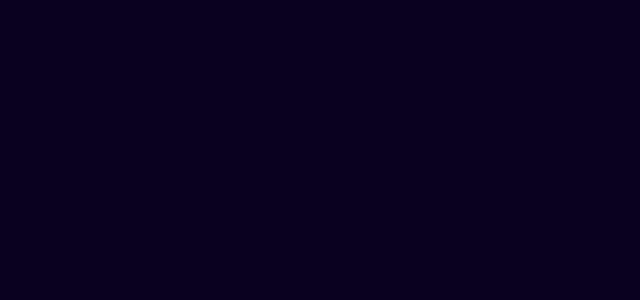
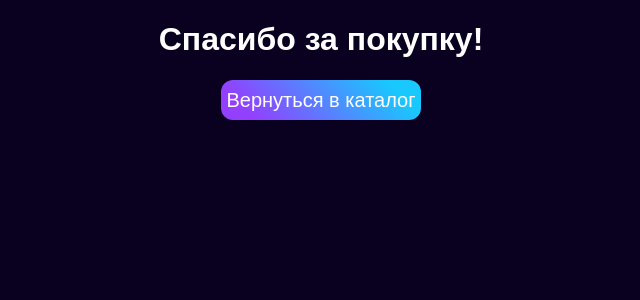
Before and after one commit to yanin-artem/porfolio, a Vue app: page /#/pay in a window 1280 px wide. Before the commit this address had no page. Shown: the top 300 px of the page, without its empty margins (319-959 px from the left). Built offline with nearby package versions, Linux system fonts and the light colour scheme.

Commit message:
amendments

```diff
--- a/src/App.vue
+++ b/src/App.vue
@@ -13,6 +13,8 @@ export default {
 
 <style lang="sass">
   body
-        background: #0a0120
+      background: #0a0120
+  *
+      font-family: sans-serif
 
 </style>
--- a/src/components/v-cart.vue
+++ b/src/components/v-cart.vue
@@ -21,8 +21,13 @@
         @addToCart="addToCart"
         @subtractFromCart="subtractFromCart(index)"/>
     </div>
-    <div class="v-cart__coast">
-        {{COAST}}
+    <div class="v-cart__cost">
+        <div class="v-cart__cost-text">
+            Цена: {{ COST }}
+        </div>
+        <router-link v-if="COST" :to="{name:'pay'}" class="v-cart__cost-btn">
+            Оплатить
+        </router-link>
     </div>
 </template>
 
@@ -43,21 +48,23 @@ export default {
         }
     },
     methods: {
-        ...mapActions(['DELETE_FROM_CART', 'ADD_TO_CART', 'SUBTRACT_FROM_CART','SET_COAST']),
+        ...mapActions(['DELETE_FROM_CART', 'ADD_TO_CART', 'SUBTRACT_FROM_CART','SET_COST','SUBTRACT_COST','DELETE_COST']),
         deleteFromCart(index) {
+            this.DELETE_COST(index);
             this.DELETE_FROM_CART(index);
         },
         addToCart(data) {
             this.ADD_TO_CART(data);
-            this.SET_COAST(data);
+            this.SET_COST(data);
         },
         subtractFromCart(index) {
+            this.SUBTRACT_COST(index);
             this.SUBTRACT_FROM_CART(index);
         },
 
     },
     computed: {
-        ...mapGetters(['CART', 'QUANTITY','COAST']),
+        ...mapGetters(['CART', 'QUANTITY','COST']),
     },
 }
 </script>
@@ -69,7 +76,6 @@ export default {
         flex-wrap: wrap
         font-size: 20px
         margin-bottom: 100px
-        font-family: sans-serif
         &__info
             display: flex
             flex-direction: column
@@ -90,8 +96,26 @@ export default {
                 color: grey
                 margin-top: 20px
                 font-size: 25px
-        &__coast
+        &__cost
             color: #fff
+            display: flex
+            align-items: center
+            &-btn
+                width: 200px
+                border: none
+                background: linear-gradient(225deg,#18c8ff 14.89%,#933ffe 85.85%)
+                border-radius: 12px
+                min-height: 40px
+                color: #fff
+                cursor: pointer
+                margin-left: 20px
+                text-align: center
+                line-height: 40px
+                font-size: 20px
+                text-decoration: none
+            &-text
+                font-size: 30px
+
     p
         text-align: center
         font-size: 20px
--- a/src/components/v-catalog-item.vue
+++ b/src/components/v-catalog-item.vue
@@ -55,7 +55,6 @@ export default {
         background: #d7ccdc
         border-radius: 20px
         text-align: center
-        font-family: sans-serif
         position: relative
         &__title
             margin: 10px 0 0
--- a/src/components/v-catalog.vue
+++ b/src/components/v-catalog.vue
@@ -28,10 +28,10 @@ export default {
         }
     },
     methods:{
-        ...mapActions(['GET_PRODUCTS_FROM_API','ADD_TO_CART','SET_COAST']),
+        ...mapActions(['GET_PRODUCTS_FROM_API','ADD_TO_CART','SET_COST']),
         addToCart(data){
             this.ADD_TO_CART(data);
-            this.SET_COAST(data);
+            this.SET_COST(data);
         }
     },
     computed:{
@@ -60,7 +60,6 @@ export default {
             flex-basis: 100%
             &-link
                 text-decoration: none
-                font-family: sans-serif
                 color: #b5c5fc
                 &:active
                  color:#18c8ff
@@ -68,7 +67,6 @@ export default {
                 font-size: 40px
             &-title
                 color: #b5c5fc
-                font-family: sans-serif
                 text-shadow: 0 0 8px grey
 
 
--- a/src/components/v-main-wrapper.vue
+++ b/src/components/v-main-wrapper.vue
@@ -17,9 +17,8 @@ export default {
 }
 </script>
 
-<style lang="sass" scoped>
+<style lang="sass">
     .v-main-wrapper
         max-width: 900px
         margin: 0 auto
-
 </style>
--- /dev/null
+++ b/src/components/v-pay.vue
@@ -0,0 +1,35 @@
+<template>
+    <div class="v-pay">
+        <h1>
+            Спасибо за покупку!
+        </h1>
+        <router-link :to="{name:'catalog'}" class="v-pay__link">
+            Вернуться в каталог
+        </router-link>
+    </div>
+</template>
+
+<script>
+
+</script>
+
+<style lang="sass" scoped>
+    h1
+        color:#fff
+        text-align: center
+    .v-pay__link
+        display: block
+        width: 200px
+        border: none
+        background: linear-gradient(225deg,#18c8ff 14.89%,#933ffe 85.85%)
+        border-radius: 12px
+        min-height: 40px
+        color: #fff
+        cursor: pointer
+        margin-left: 20px
+        text-align: center
+        line-height: 40px
+        font-size: 20px
+        text-decoration: none
+        margin: 0 auto
+</style>
--- a/src/router/index.js
+++ b/src/router/index.js
@@ -1,6 +1,7 @@
 import { createRouter, createWebHashHistory } from 'vue-router'
 import vCart from '../components/v-cart.vue'
 import vCatalog from '../components/v-catalog.vue'
+import vPay from '../components/v-pay.vue'
 
 const routes = [
   {
@@ -14,6 +15,11 @@ const routes = [
   component:vCart,
   props:true
  },
+ {
+  path:'/pay',
+  name:'pay',
+  component:vPay,
+ },
 ]
 
 const router = createRouter({
--- a/src/store/index.js
+++ b/src/store/index.js
@@ -6,7 +6,7 @@ export default createStore({
     products:[],
     cart:[],
     itemsQuantity:0,
-    allCoast:0
+    allCost:0
   },
   getters: {
     PRODUCTS(state){
@@ -18,14 +18,16 @@ export default createStore({
     QUANTITY(state){
       return state.itemsQuantity
     },
-    COAST(state){
-      return state.allCoast
+    COST(state){
+      return state.allCost
     }
   },
   mutations: {
+    //PRODUCTS
     SET_PRODUCTS_TO_STATE:(state,products)=>{
       state.products = products
     },
+    //CART
     SET_CART:(state,product)=>{
       if(product.quantity===0){
         state.cart.push(product);
@@ -36,23 +38,29 @@ export default createStore({
       state.itemsQuantity++;
     },
     REMOVE_FROM_CART:(state,index)=>{
-      state.allCoast-=state.cart[index].price*state.cart[index].quantity;
       state.itemsQuantity-=state.cart[index].quantity;
       state.cart.splice(index,1);
     },
     SUBTRACT_FROM_CART:(state,index)=>{
-      state.allCoast-=state.cart[index].price;
       state.itemsQuantity--;
       state.cart[index].quantity--;
       if(state.cart[index].quantity<1){
         state.cart.splice(index,1);
       }
     },
-    SET_COAST:(state,product)=>{
-      state.allCoast+=product.price;
+    //COST
+    SET_COST:(state,product)=>{
+      state.allCost+=product.price;
+    },
+    SUBTRACT_COST:(state,index)=>{
+      state.allCost-=state.cart[index].price;
+    },
+    DELETE_COST:(state,index)=>{
+      state.allCost-=state.cart[index].price*state.cart[index].quantity;
     }
   },
   actions: {
+    //PRODUCTS
     GET_PRODUCTS_FROM_API({commit}){
       return axios('http://localhost:3000/products',{
         method:'GET'
@@ -62,6 +70,7 @@ export default createStore({
         return products
       })
     },
+    //CART
     ADD_TO_CART({commit},product){
       commit('SET_CART',product);
     },
@@ -71,8 +80,15 @@ export default createStore({
     SUBTRACT_FROM_CART({commit},index){
       commit('SUBTRACT_FROM_CART',index);
     },
-    SET_COAST({commit},product){
-      commit('SET_COAST',product);
+    //COST
+    SET_COST({commit},product){
+      commit('SET_COST',product);
+    },
+    SUBTRACT_COST({commit},index){
+      commit('SUBTRACT_COST',index);
+    },
+    DELETE_COST({commit},index){
+      commit('DELETE_COST',index);
     }
   },
   modules: {
```
